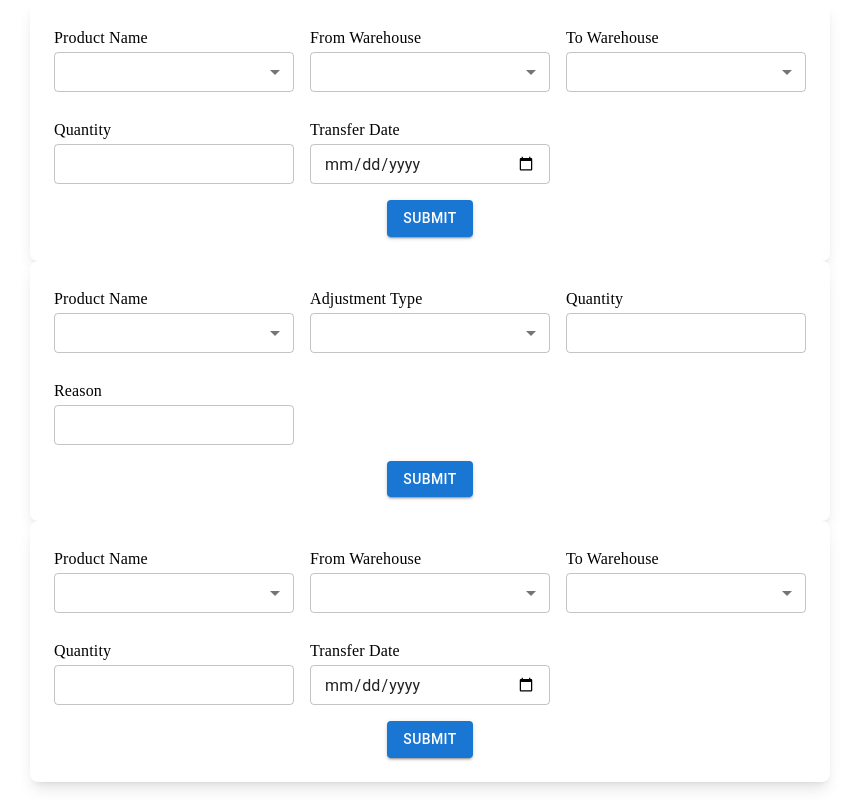
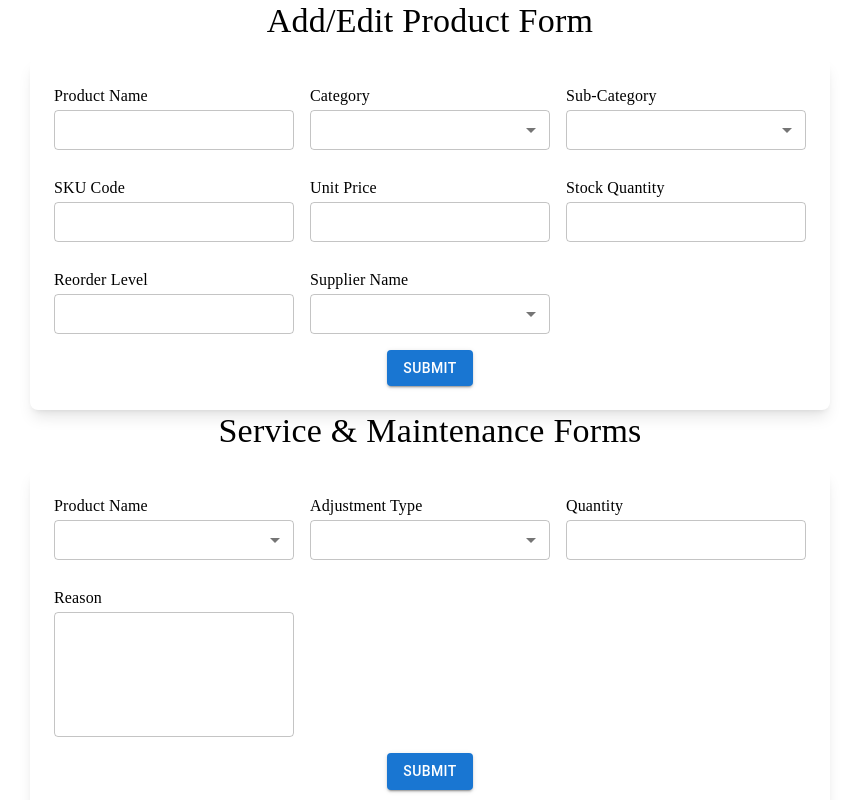
Before and after one commit to DeveloperDhanush-git/elcodamics-dynamic-components, a React (Create React App) app: page / in a window 1280 px wide. Shown: the top 800 px of the page, without its empty margins (210-1069 px from the left). Built offline with nearby package versions, Linux system fonts and the light colour scheme.

Commit message:
Change Title

```diff
--- a/src/App.js
+++ b/src/App.js
@@ -2,7 +2,7 @@
 import React from "react";
 import ProductForm from "./Common/DynamicComponents/maintenceForm/ProductForm";
 import StockAdjustmentForm from "./Common/DynamicComponents/maintenceForm/StockAdjustmentForm";
-import WarehouseTransferForm from "./Common/DynamicComponents/maintenceForm/ProductForm";
+import WarehouseTransferForm from "./Common/DynamicComponents/maintenceForm/WarehouseForm";
 
 
 function App() {
--- a/src/Common/DynamicComponents/maintenceForm/ProductForm.js
+++ b/src/Common/DynamicComponents/maintenceForm/ProductForm.js
@@ -1,69 +1,89 @@
 import React from "react";
 import DynamicForm from "./DynamicForm";
+import { Typography } from "@mui/material";
 
 const formFields = [
   {
     name: "productName",
     label: "Product Name",
+    type: "text",
+    validation: { required: true },
+  },
+  {
+    name: "category",
+    label: "Category",
     type: "select",
     options: [
       { label: "Please Select", value: "" },
-      { label: "Product A", value: "product_a" },
-      { label: "Product B", value: "product_b" },
-      { label: "Product C", value: "product_c" },
+      { label: "Electronics", value: "electronics" },
+      { label: "Clothing", value: "clothing" },
+      { label: "Home Appliances", value: "home_appliances" },
     ],
     validation: { required: true },
   },
   {
-    name: "fromWarehouse",
-    label: "From Warehouse",
+    name: "subCategory",
+    label: "Sub-Category",
     type: "select",
     options: [
       { label: "Please Select", value: "" },
-      { label: "Warehouse 1", value: "warehouse_1" },
-      { label: "Warehouse 2", value: "warehouse_2" },
-      { label: "Warehouse 3", value: "warehouse_3" },
+      { label: "Mobile Phones", value: "mobile_phones" },
+      { label: "Laptops", value: "laptops" },
+      { label: "Accessories", value: "accessories" },
     ],
     validation: { required: true },
   },
   {
-    name: "toWarehouse",
-    label: "To Warehouse",
+    name: "skuCode",
+    label: "SKU Code",
+    type: "text",
+    validation: { required: true },
+  },
+  {
+    name: "unitPrice",
+    label: "Unit Price",
+    type: "text",
+    validation: { required: true, pattern: "^[0-9]*\\.?[0-9]+$" },
+  },
+  {
+    name: "stockQuantity",
+    label: "Stock Quantity",
+    type: "number",
+    validation: { required: true, min: 0 },
+  },
+  {
+    name: "reorderLevel",
+    label: "Reorder Level",
+    type: "number",
+    validation: { required: true, min: 0 },
+  },
+  {
+    name: "supplierName",
+    label: "Supplier Name",
     type: "select",
     options: [
       { label: "Please Select", value: "" },
-      { label: "Warehouse 1", value: "warehouse_1" },
-      { label: "Warehouse 2", value: "warehouse_2" },
-      { label: "Warehouse 3", value: "warehouse_3" },
+      { label: "Supplier A", value: "supplier_a" },
+      { label: "Supplier B", value: "supplier_b" },
+      { label: "Supplier C", value: "supplier_c" },
     ],
-    validation: { required: true },
-  },
-  {
-    name: "quantity",
-    label: "Quantity",
-    type: "number",
-    validation: { required: true, min: 1 },
-  },
-  {
-    name: "transferDate",
-    label: "Transfer Date",
-    type: "date",
     validation: { required: true },
   },
 ];
 
-const WarehouseTransferForm = () => {
+const AddEditProductForm = () => {
   const handleSubmit = (values) => {
     alert(JSON.stringify(values, null, 2));
   };
 
   return (
-    <DynamicForm
-      formFields={formFields}
-      onSubmit={handleSubmit}
-      formTitle="Warehouse Transfer Form"
-    />
+    <>
+      <Typography variant="h4" align="center" sx={{ fontFamily: "Montserrat", marginBottom: 2 }}>
+        Add/Edit Product Form
+      </Typography>
+      <DynamicForm formFields={formFields} onSubmit={handleSubmit} />
+    </>
   );
 };
 
-export default WarehouseTransferForm;
+export default AddEditProductForm;
--- a/src/Common/DynamicComponents/maintenceForm/StockAdjustmentForm.js
+++ b/src/Common/DynamicComponents/maintenceForm/StockAdjustmentForm.js
@@ -1,5 +1,6 @@
 import React, { useEffect, useState } from "react";
 import DynamicForm from "./DynamicForm";
+import { Typography } from "@mui/material";
 
 const StockAdjustmentForm = ({ onSubmit }) => {
   const [products, setProducts] = useState([]);
@@ -43,7 +44,7 @@ const StockAdjustmentForm = ({ onSubmit }) => {
       validation: { required: true },
     },
     { name: "quantity", label: "Quantity", type: "number", validation: { required: true } },
-    { name: "reason", label: "Reason", type: "text", validation: { required: true } },
+    { name: "reason", label: "Reason", type: "textarea", validation: { required: true } },
   ];
 
   const handleSubmit = (values) => {
@@ -51,13 +52,17 @@ const StockAdjustmentForm = ({ onSubmit }) => {
     if (values.adjustmentType === "decrease" && Number(values.quantity) > selectedProduct?.stock) {
       alert("Error: Cannot decrease more than available stock!");
       return;
-    }
-    alert("Stock Adjustment Submitted Successfully!");
-    console.log("Stock Adjustment Data:", values);
-    onSubmit(values);
+    };
   };
 
-  return <DynamicForm formFields={formFields} onSubmit={handleSubmit}  formTitle="STOCK ADJUSTMENT FORM"/>;
-};
+  return (
+  <>
+  <Typography variant="h4" align="center" sx={{ fontFamily: "Montserrat",
+    marginBottom: 2 }}>
+      Service & Maintenance Forms
+</Typography>
+  <DynamicForm formFields={formFields} onSubmit={handleSubmit} />;
+  </>
+)};
 
 export default StockAdjustmentForm;
--- a/src/Common/DynamicComponents/maintenceForm/WarehouseForm.jsx
+++ b/src/Common/DynamicComponents/maintenceForm/WarehouseForm.jsx
@@ -1,5 +1,6 @@
 import React from "react";
 import DynamicForm from "./DynamicForm";
+import { Typography } from "@mui/material";
 
 const WarehouseTransferForm = ({ products = [], warehouses = [], onSubmit }) => {
   const formFields = [
@@ -37,7 +38,14 @@ const WarehouseTransferForm = ({ products = [], warehouses = [], onSubmit }) =>
     { name: "transferDate", label: "Transfer Date", type: "date", validation: { required: true } },
   ];
 
-  return <DynamicForm formTitle="Warehouse Transfer Form" formFields={formFields} onSubmit={onSubmit} />;
+  return (
+    <>
+      <Typography variant="h4" align="center" sx={{ fontFamily: "Montserrat", marginBottom: 2 }}>
+        Warehouse Transfer Form
+      </Typography>
+      <DynamicForm formFields={formFields} onSubmit={onSubmit} />
+    </>
+  );
 };
 
 WarehouseTransferForm.defaultProps = {
```
